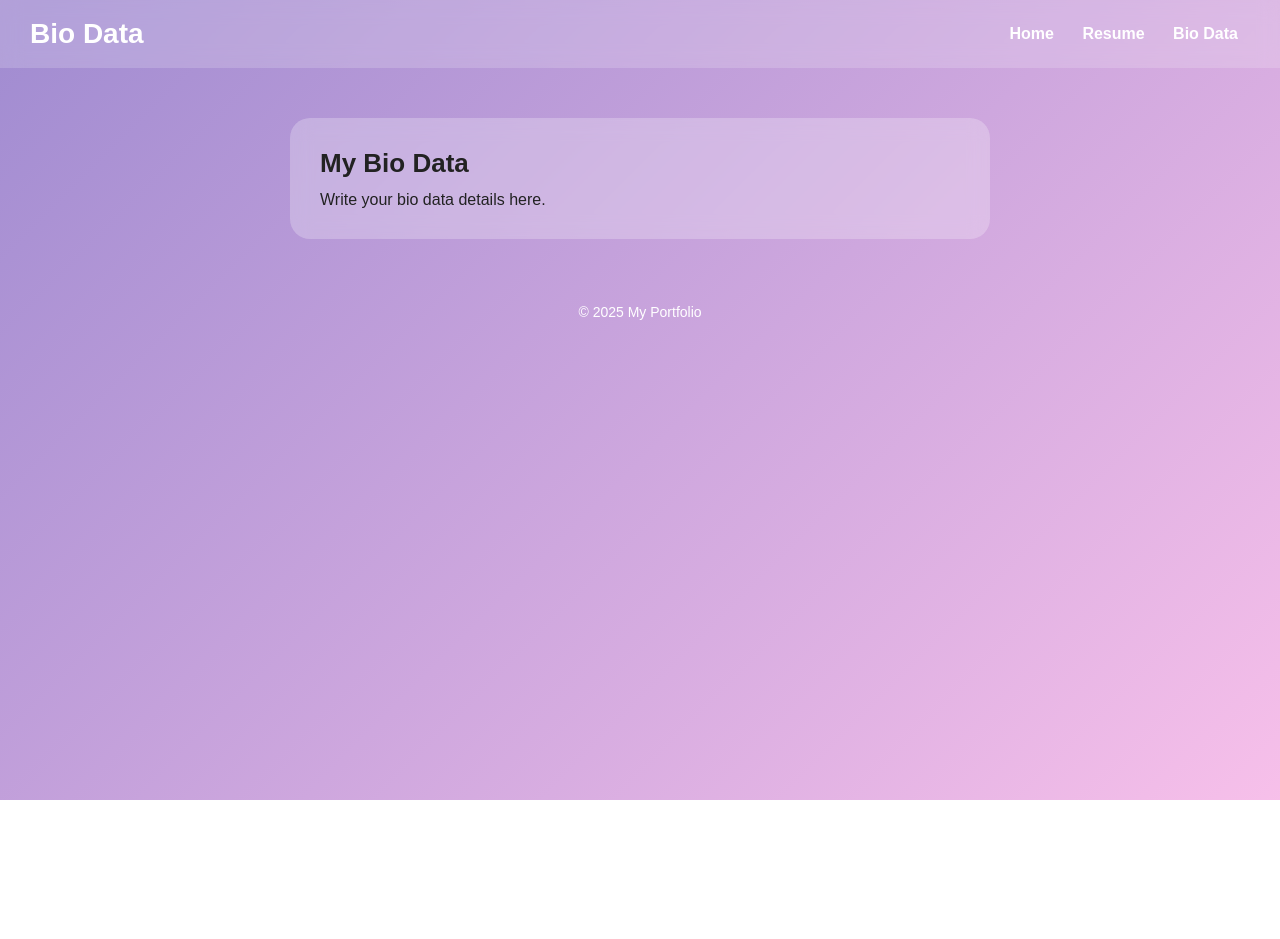
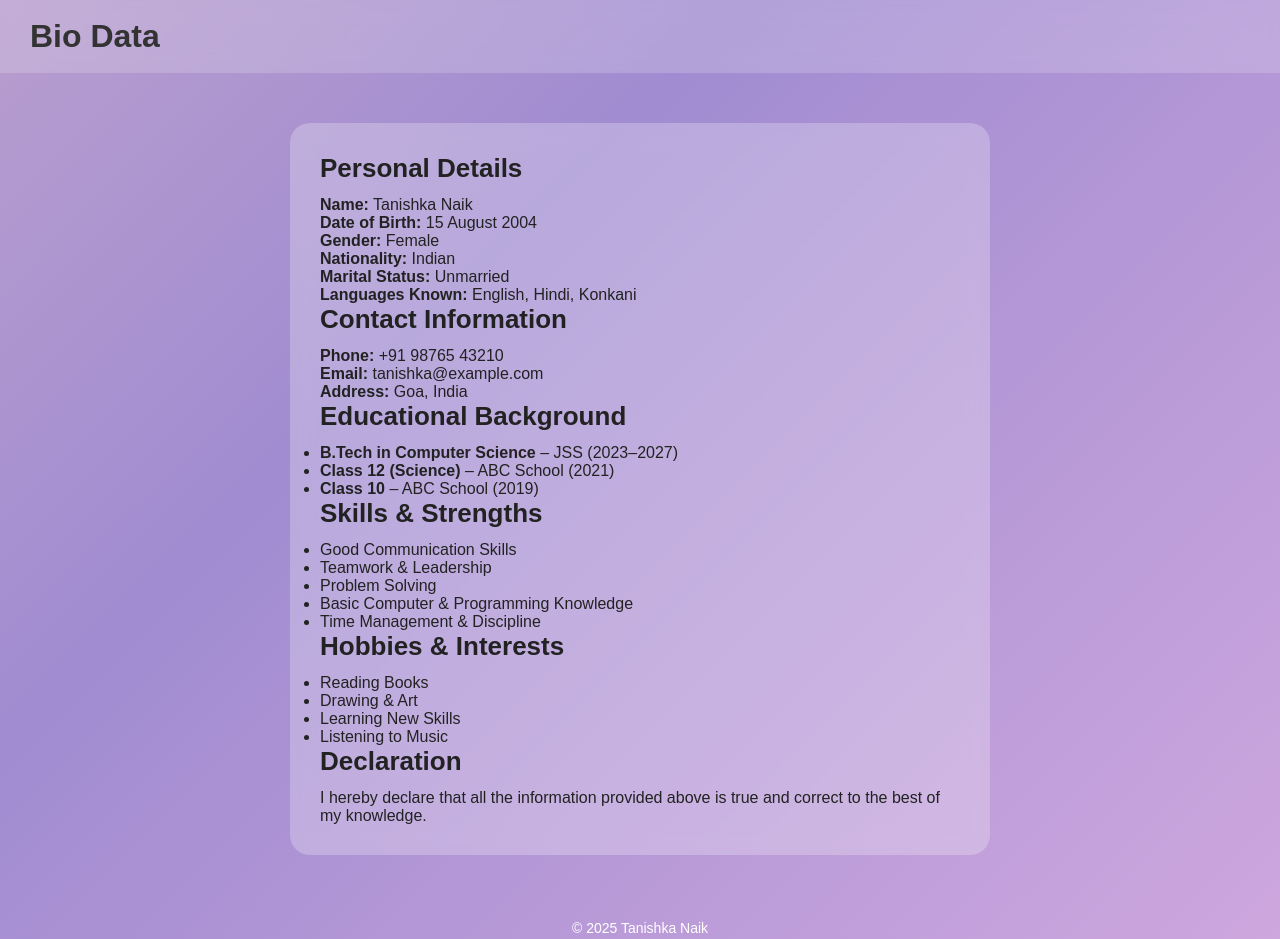
Before and after one commit to tanishka-naik/portfolio, a plain HTML site: page bio.html in a window 1280 px wide. Shown: the top 939 px of the page. Before the commit the page ends 800 px from the top, so only its background shows below. Drawn offline with Linux system fonts and the light colour scheme.

Commit message:
Update bio.html

```diff
--- a/bio.html
+++ b/bio.html
@@ -6,24 +6,61 @@
     <title>Bio Data</title>
     <link rel="stylesheet" href="style.css">
 </head>
+<body>
 
-<body>
-  <header>
-    <h1 class="logo">Bio Data</h1>
-    <nav>
-      <a href="index.html">Home</a>
-      <a href="resume.html">Resume</a>
-      <a href="bio.html">Bio Data</a>
-    </nav>
+    <header class="header">
+        <h1>Bio Data</h1>
     </header>
 
     <section class="content-box">
-    <h2>My Bio Data</h2>
-    <p>Write your bio data details here.</p>
+
+        <h2>Personal Details</h2>
+        <p><strong>Name:</strong> Tanishka Naik</p>
+        <p><strong>Date of Birth:</strong> 15 August 2004</p>
+        <p><strong>Gender:</strong> Female</p>
+        <p><strong>Nationality:</strong> Indian</p>
+        <p><strong>Marital Status:</strong> Unmarried</p>
+        <p><strong>Languages Known:</strong> English, Hindi, Konkani</p>
+
+        <h2>Contact Information</h2>
+        <p><strong>Phone:</strong> +91 98765 43210</p>
+        <p><strong>Email:</strong> tanishka@example.com</p>
+        <p><strong>Address:</strong> Goa, India</p>
+
+        <h2>Educational Background</h2>
+        <ul>
+            <li><strong>B.Tech in Computer Science</strong> – JSS  (2023–2027)</li>
+            <li><strong>Class 12 (Science)</strong> – ABC School (2021)</li>
+            <li><strong>Class 10</strong> – ABC School (2019)</li>
+        </ul>
+
+        <h2>Skills & Strengths</h2>
+        <ul>
+            <li>Good Communication Skills</li>
+            <li>Teamwork & Leadership</li>
+            <li>Problem Solving</li>
+            <li>Basic Computer & Programming Knowledge</li>
+            <li>Time Management & Discipline</li>
+        </ul>
+
+        <h2>Hobbies & Interests</h2>
+        <ul>
+            <li>Reading Books</li>
+            <li>Drawing & Art</li>
+            <li>Learning New Skills</li>
+            <li>Listening to Music</li>
+        </ul>
+
+        <h2>Declaration</h2>
+        <p>
+            I hereby declare that all the information provided above is true and correct
+            to the best of my knowledge.
+        </p>
+
     </section>
 
-  <footer>
-    <p>© 2025 My Portfolio</p>
+    <footer class="footer">
+        <p>© 2025 Tanishka Naik</p>
     </footer>
 
 </body>
```
Lines whose indentation alone changed are shown as unchanged.
